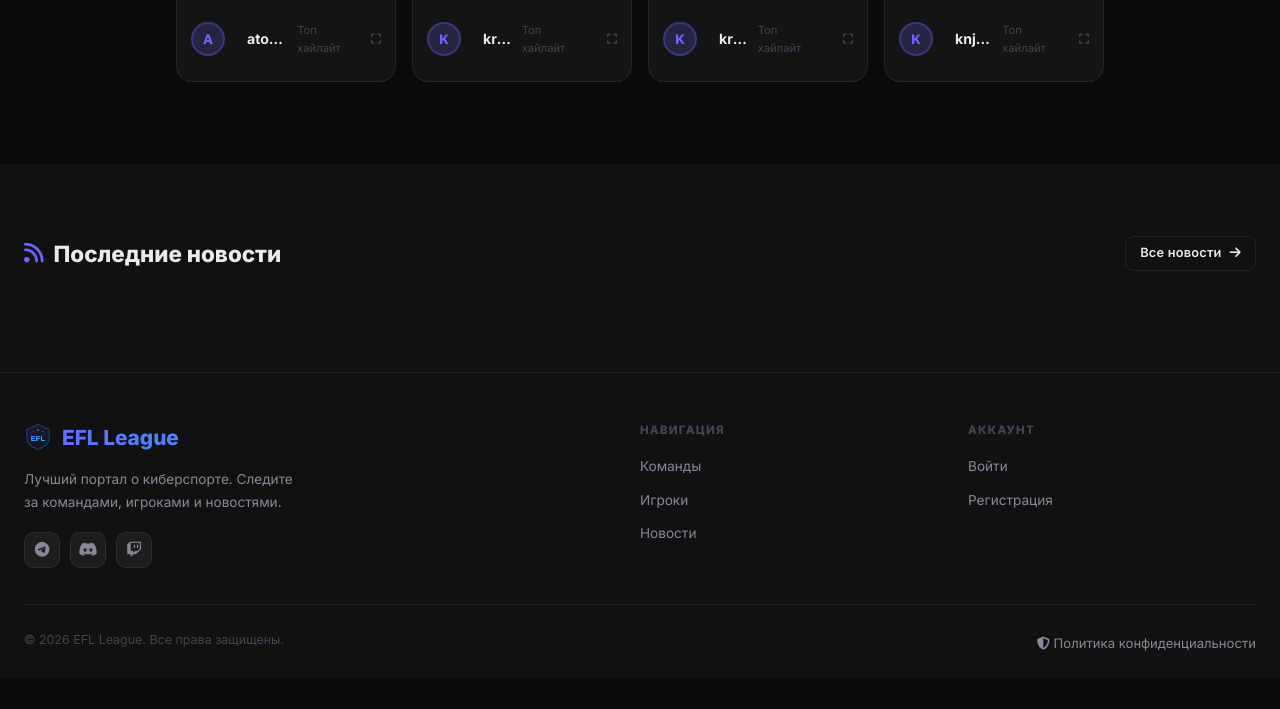
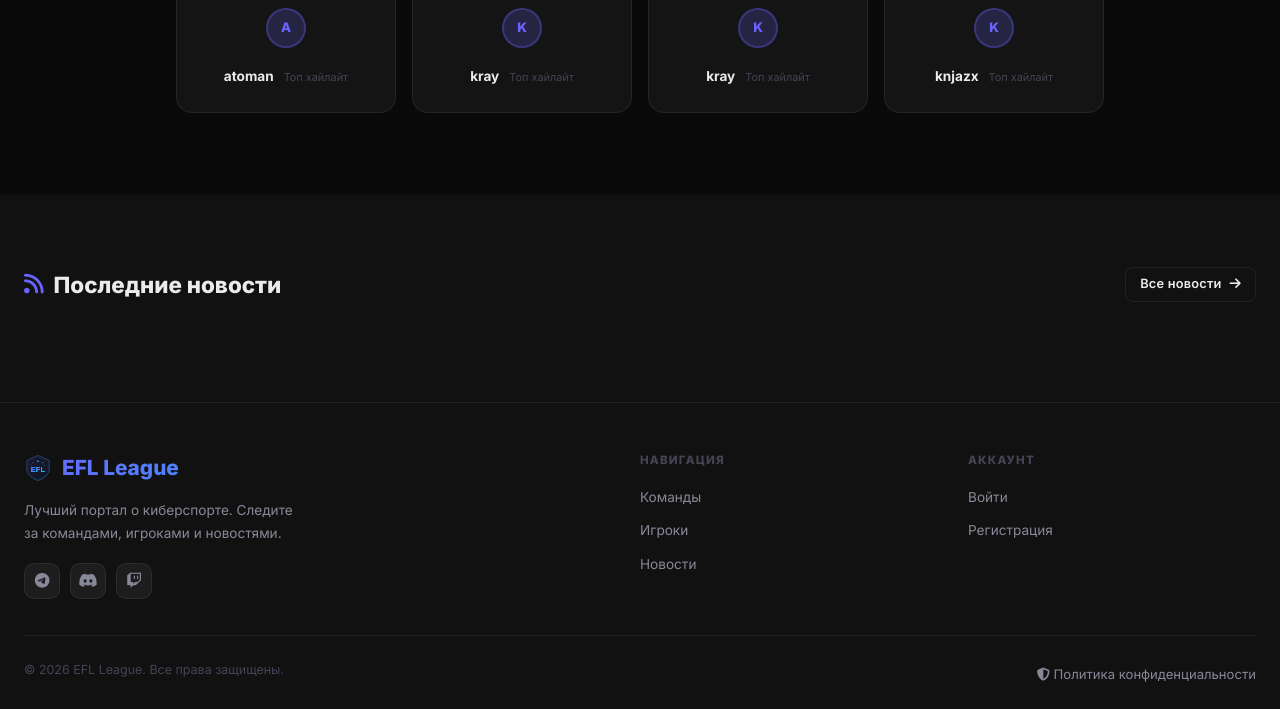
Before and after one commit to xdeath1qw-sys/site, a website: page index.html in a window 1280 px wide. Shown: the part 1090-1799 px from the top of the page. Before the commit the page ends 1768 px from the top, so only its background shows below. Drawn offline with Linux system fonts and the light colour scheme; no server answers.

Commit message:
feat: highlights card - nick under avatar vertical layout

```diff
--- a/css/style.css
+++ b/css/style.css
@@ -1343,3 +1343,33 @@ textarea { resize: vertical; min-height: 90px; }
   white-space: nowrap !important;
   line-height: 1.4 !important;
 }
+
+/* ── Highlights footer vertical layout ── */
+.hl-footer {
+  padding: 10px 12px 12px !important;
+  display: flex !important;
+  flex-direction: column !important;
+  align-items: center !important;
+  gap: 6px !important;
+  border-top: 1px solid var(--border) !important;
+  text-align: center !important;
+}
+.hl-avatar {
+  width: 40px !important;
+  height: 40px !important;
+}
+.hl-nick {
+  font-size: 0.85rem !important;
+  font-weight: 700 !important;
+  white-space: nowrap !important;
+  overflow: hidden !important;
+  text-overflow: ellipsis !important;
+  max-width: 100% !important;
+}
+.hl-label {
+  font-size: 0.68rem !important;
+  color: var(--text-dim) !important;
+}
+.hl-expand-icon {
+  display: none !important;
+}
```
